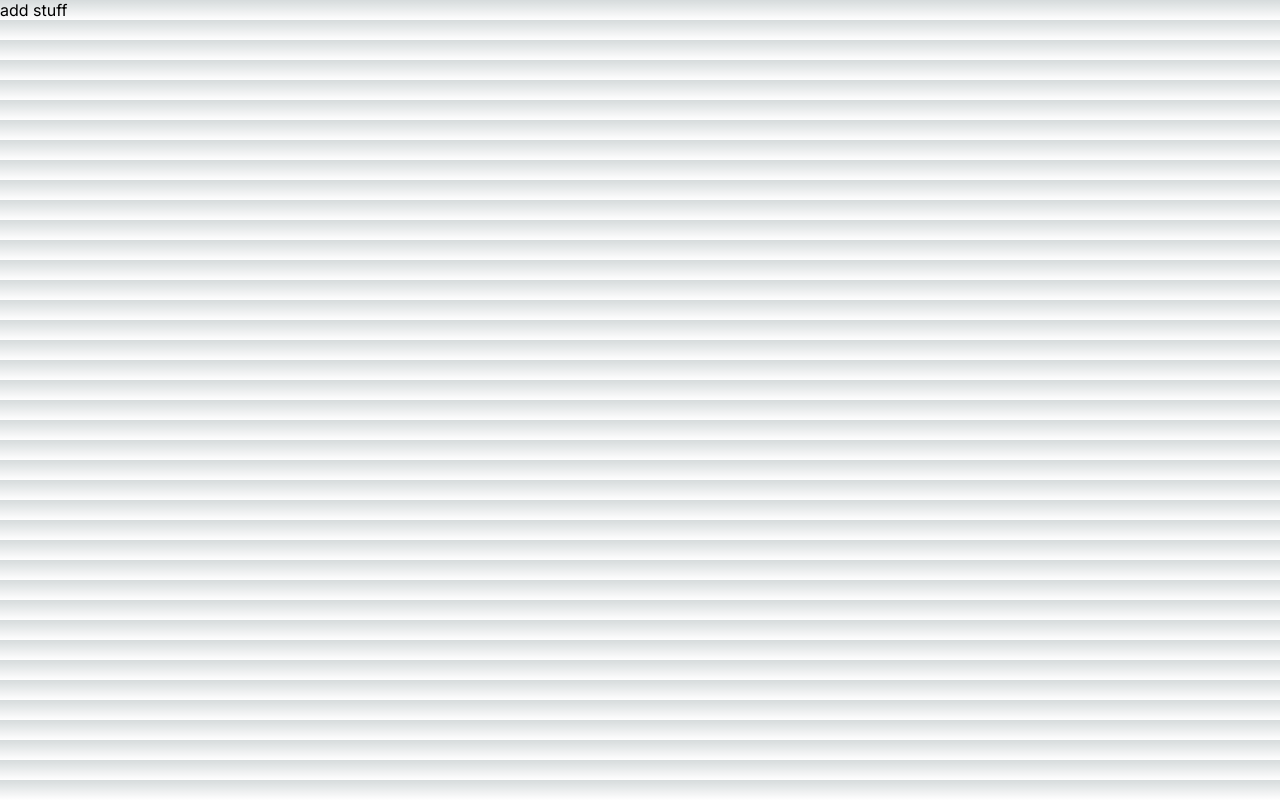
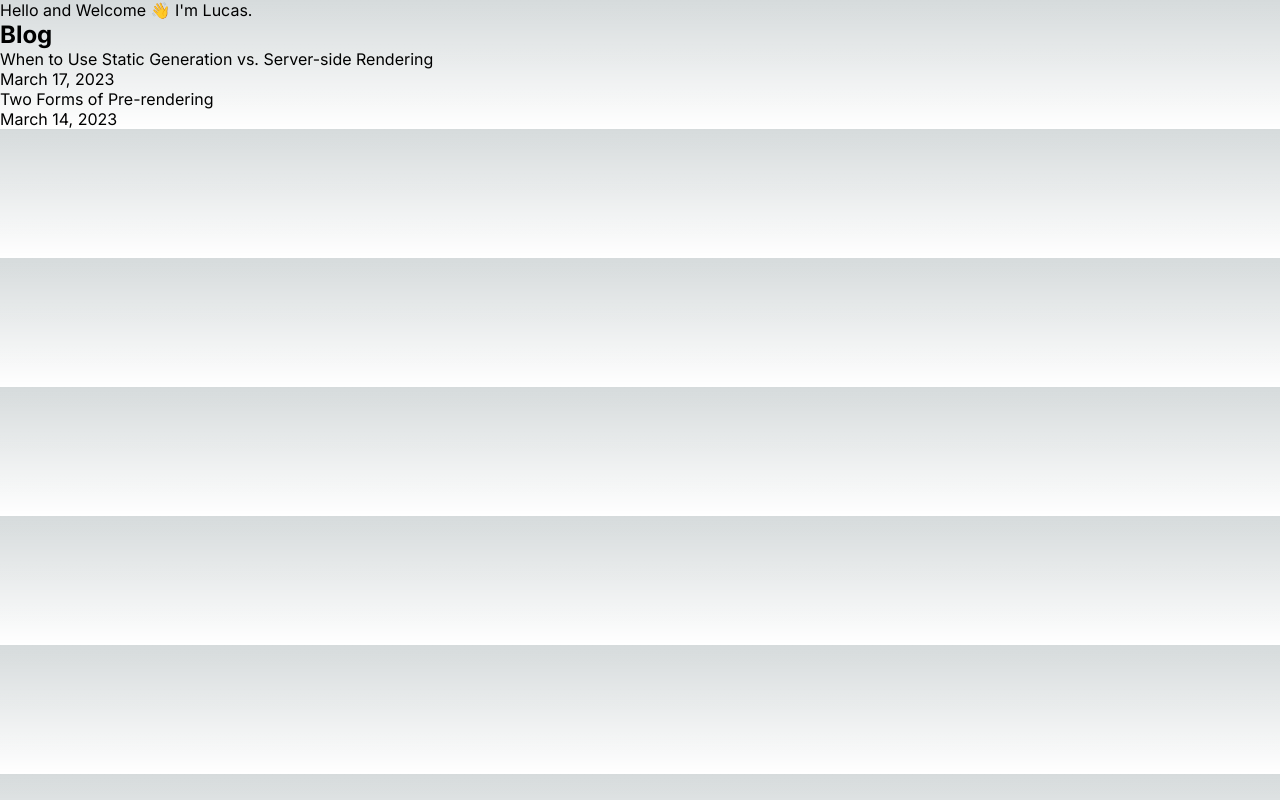
Before and after one commit to JanZaion/ld-site, a Next.js app: page / in a window 1280 px wide. Built offline with nearby package versions, Linux system fonts and the light colour scheme.

Commit message:
feat: add blog boilerplate

```diff
--- /dev/null
+++ b/app/components/ListItem.tsx
@@ -0,0 +1,20 @@
+import Link from 'next/link';
+
+import getFormattedDate from '@/lib/getFormattedDate';
+
+type Props = {
+  post: BlogPost;
+};
+
+export default function ListItem({ post }: Props) {
+  const { id, title, date } = post;
+  const formattedDate = getFormattedDate(date);
+
+  return (
+    <li>
+      <Link href={`/posts/${id}`}>{title}</Link>
+      <br />
+      <p>{formattedDate}</p>
+    </li>
+  );
+}
--- /dev/null
+++ b/app/components/Posts.tsx
@@ -0,0 +1,18 @@
+import { getSortedPostsData } from '@/lib/posts';
+
+import ListItem from './ListItem';
+
+export default function Posts() {
+  const posts = getSortedPostsData();
+
+  return (
+    <section>
+      <h2>Blog</h2>
+      <ul>
+        {posts.map((post) => (
+          <ListItem key={post.id} post={post} />
+        ))}
+      </ul>
+    </section>
+  );
+}
--- a/app/page.tsx
+++ b/app/page.tsx
@@ -1,5 +1,17 @@
+import Posts from './components/Posts';
+
 const Home = () => {
-  return <div>add stuff</div>;
+  return (
+    <main>
+      <p>
+        Hello and Welcome 👋&nbsp;
+        <span>
+          I&apos;m <span>Lucas</span>.
+        </span>
+      </p>
+      <Posts />
+    </main>
+  );
 };
 
 export default Home;
--- /dev/null
+++ b/app/posts/[postId]/not-found.tsx
@@ -0,0 +1,3 @@
+export default function NotFound() {
+  return <h1>The requested post does not exist.</h1>;
+}
--- /dev/null
+++ b/blogposts/pre-rendering.md
@@ -0,0 +1,11 @@
+---
+title: 'Two Forms of Pre-rendering'
+date: '2023-03-14'
+---
+
+Next.js has two forms of pre-rendering: **Static Generation** and **Server-side Rendering**. The difference is in **when** it generates the HTML for a page.
+
+- **Static Generation** is the pre-rendering method that generates the HTML at **build time**. The pre-rendered HTML is then _reused_ on each request.
+- **Server-side Rendering** is the pre-rendering method that generates the HTML on **each request**.
+
+Importantly, Next.js lets you **choose** which pre-rendering form to use for each page. You can create a "hybrid" Next.js app by using Static Generation for most pages and using Server-side Rendering for others.
--- /dev/null
+++ b/blogposts/ssg-ssr.md
@@ -0,0 +1,19 @@
+---
+title: 'When to Use Static Generation vs. Server-side Rendering'
+date: '2023-03-17'
+---
+
+We recommend using **Static Generation** (with and without data) whenever possible because your page can be built once and served by CDN, which makes it much faster than having a server render the page on every request.
+
+You can use Static Generation for many types of pages, including:
+
+- Marketing pages
+- Blog posts
+- E-commerce product listings
+- Help and documentation
+
+You should ask yourself: "Can I pre-render this page **ahead** of a user's request?" If the answer is yes, then you should choose Static Generation.
+
+On the other hand, Static Generation is **not** a good idea if you cannot pre-render a page ahead of a user's request. Maybe your page shows frequently updated data, and the page content changes on every request.
+
+In that case, you can use **Server-Side Rendering**. It will be slower, but the pre-rendered page will always be up-to-date. Or you can skip pre-rendering and use client-side JavaScript to populate data.
--- /dev/null
+++ b/lib/getFormattedDate.ts
@@ -0,0 +1,3 @@
+export default function getFormattedDate(dateString: string): string {
+    return new Intl.DateTimeFormat('en-US', { dateStyle: 'long' }).format(new Date(dateString))
+}
--- /dev/null
+++ b/lib/posts.ts
@@ -0,0 +1,58 @@
+import fs from 'fs'
+import path from 'path'
+import matter from 'gray-matter'
+import { remark } from 'remark'
+import html from 'remark-html'
+
+const postsDirectory = path.join(process.cwd(), 'blogposts')
+
+export function getSortedPostsData() {
+    // Get file names under /posts
+    const fileNames = fs.readdirSync(postsDirectory);
+    const allPostsData = fileNames.map((fileName) => {
+        // Remove ".md" from file name to get id
+        const id = fileName.replace(/\.md$/, '');
+
+        // Read markdown file as string
+        const fullPath = path.join(postsDirectory, fileName);
+        const fileContents = fs.readFileSync(fullPath, 'utf8');
+
+        // Use gray-matter to parse the post metadata section
+        const matterResult = matter(fileContents);
+
+        const blogPost: BlogPost = {
+            id,
+            title: matterResult.data.title,
+            date: matterResult.data.date,
+        }
+
+        // Combine the data with the id
+        return blogPost
+    });
+    // Sort posts by date
+    return allPostsData.sort((a, b) => a.date < b.date ? 1 : -1);
+}
+
+export async function getPostData(id: string) {
+    const fullPath = path.join(postsDirectory, `${id}.md`);
+    const fileContents = fs.readFileSync(fullPath, 'utf8');
+
+    // Use gray-matter to parse the post metadata section
+    const matterResult = matter(fileContents);
+
+    const processedContent = await remark()
+        .use(html)
+        .process(matterResult.content);
+
+    const contentHtml = processedContent.toString();
+
+    const blogPostWithHTML: BlogPost & { contentHtml: string } = {
+        id,
+        title: matterResult.data.title,
+        date: matterResult.data.date,
+        contentHtml,
+    }
+
+    // Combine the data with the id
+    return blogPostWithHTML
+}
--- a/package.json
+++ b/package.json
@@ -9,9 +9,12 @@
     "lint": "next lint"
   },
   "dependencies": {
+    "gray-matter": "^4.0.3",
     "next": "13.4.19",
     "react": "18.2.0",
-    "react-dom": "18.2.0"
+    "react-dom": "18.2.0",
+    "remark": "^14.0.3",
+    "remark-html": "^15.0.2"
   },
   "devDependencies": {
     "@types/node": "20.5.1",
```
Also changed, not shown: app/posts/[postId]/page.tsx (added, +54 -0 lines), types.d.ts (+4 -3 lines), 1 other file (tests, documents, lock files or other folders).
